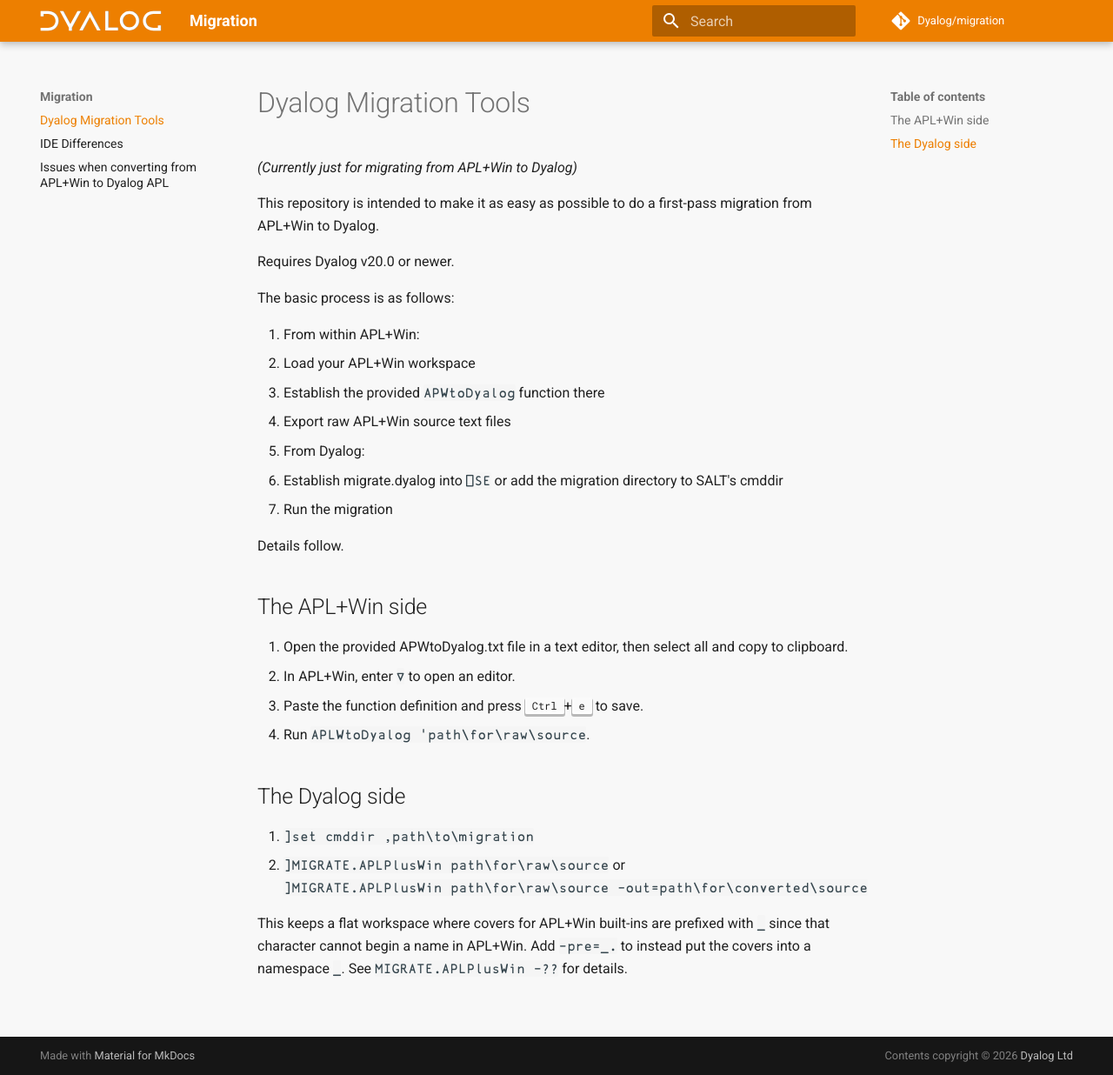
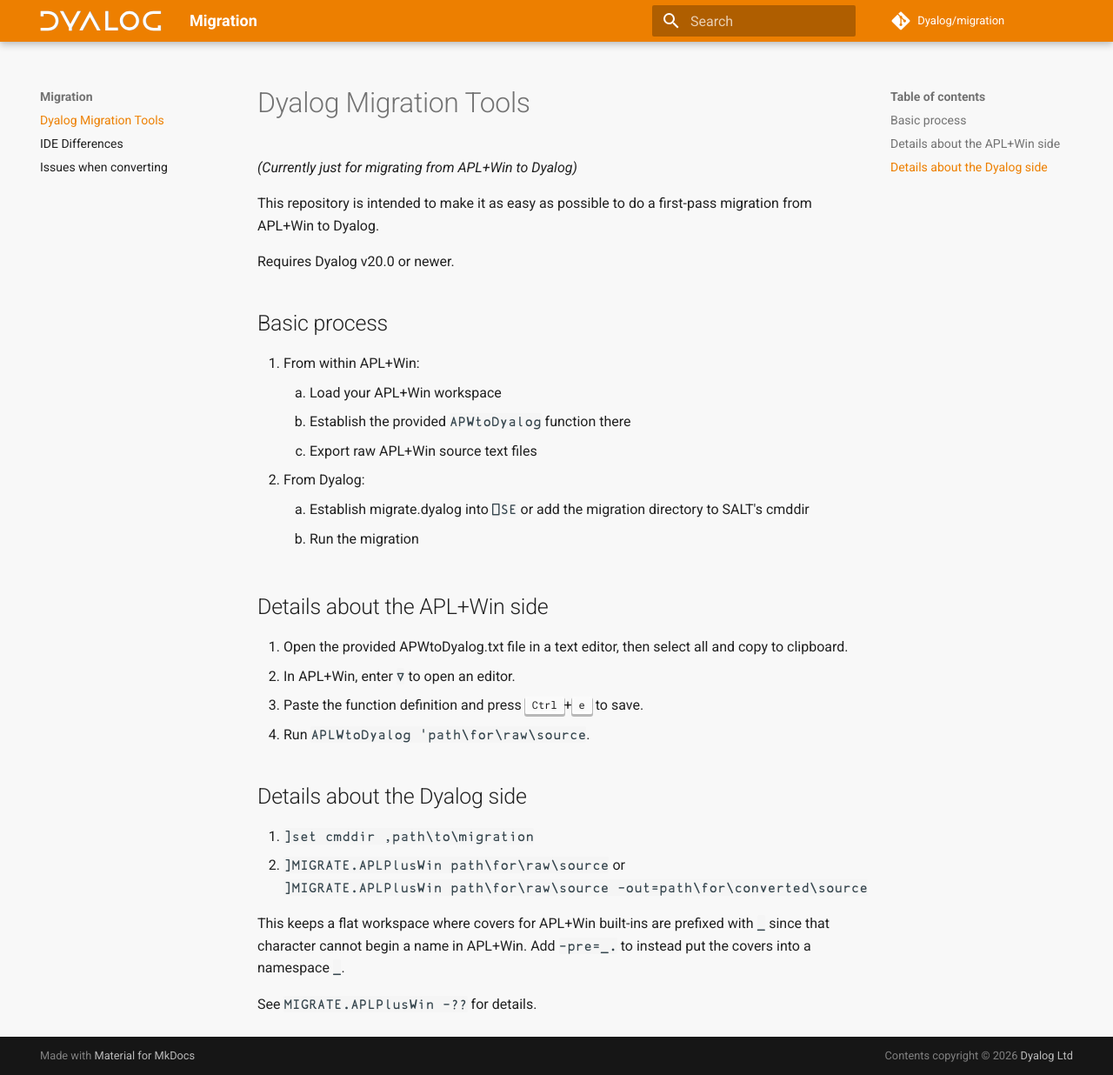
Before and after one commit to Dyalog/migration, an MkDocs documentation site: the page built from docs/index.md, in a window 1280 px wide and 1236 px high. Shown: the whole window at 87% size. Built offline with MkDocs 1.6.1 and Material for MkDocs 9.7.7, drawn with Linux system fonts in a browser that asks for light colours; comment, search, counter and statistics services are not loaded.

Commit message:
re-org docs

```diff
--- a/docs/Issues when converting from APL+Win to Dyalog APL.md
+++ b/docs/Issues when converting.md
@@ -8,20 +10,20 @@
 
 - Pass-though value of modified assignment is the expression on the left in APL+Win but the expression on the right in Dyalog.
 
-## System constants
+### System constants
 
 - `∆SYSVER` looks at the executable timestamp, but the interpreter does actually know when it was created, as shown in the About box
 
 - `⎕SINL` cannot be modelled, but is unlikely to appear in code; use `)SINL`.
 
-## System variables
+### System variables
 
 - `⎕RL` not fully modelled (missing two RNGs and `∆RL` is not updated when generating); only `⎕RL←` should be replaced with `∆RL←`.
 
 - `⎕PR` is impossible to model. R is a character singleton or empty vector. If R is empty, `⍞` input is returned with the prompt included in the result, including any changes user has made. If R is a character, that character replaces each unmodified element of the prompt in the result. `⎕PR` has no effect when `⎕ARBOUT ⍳0` is used.
 * `⎕WATCHPOINTS` would be very nice to have
 
-## System functions
+### System functions
 
 - Dyadic `⎕DR` is complex and does multiple advanced things, including data (de-)serialisation using binary or XML form.
 
@@ -41,7 +43,7 @@
 
 - `⎕CFINFO` and `⎕DTR` are not implemented
 
-## Keywords
+### Keywords
 
 - `:Assert expr` is a comment at runtime, but an assertion when running in debug mode
 
@@ -49,15 +51,15 @@
 
 - `:Trace`… is part of the larger logging system. It is skipped unless in test mode. It is equivalent to `:IfTest ⋄ ⎕LOG`…
 
-## Control structures
+### Control structures
 
-### Conditionals
+#### Conditionals
 
 - `:And` and `:Or` are short-circuiting `∧` and `∨` like `:AndIf` and `:OrIf` but for inline expressions, and `:Ex` allows intermediary execution (like statements between `:If` and `:AndIf`/`:OrIf`)
 
 - `:IfTest` is `:If TESTMODE`
 
-### Error Trapping
+#### Error Trapping
 
 - `:Try` is `:Trap 0`
 
@@ -67,7 +69,7 @@
 
 - `:Test` block is part of the larger logging system. It is skipped unless in debug mode. The `:Pass` block requires all statements to work without error, while the `:Fail` block requires all statements to error.
 
-### Select
+#### Select
 
 - `:NextCase` is the opposite of `break` in C-like languages, i.e. where C continues the the next case, APL jumps to `:EndSelect` at the end of a `:Case` block, but `:NextCase` allows continuation. The current substitution to `→2+⎕LC` fails if there are diamonds instead of line breaks.
 
--- a/docs/index.md
+++ b/docs/index.md
@@ -6,28 +6,28 @@
 
 Requires Dyalog v20.0 or newer.
 
-The basic process is as follows:
+## Basic process
 
 1. From within APL+Win:
-   1. Load your APL+Win workspace
-   2. Establish the provided `APWtoDyalog` function there
-   3. Export raw APL+Win source text files
+    1. Load your APL+Win workspace
+    2. Establish the provided `APWtoDyalog` function there
+    3. Export raw APL+Win source text files
 2. From Dyalog:
-   1. Establish migrate.dyalog into `⎕SE` or add the migration directory to SALT's cmddir
-   2. Run the migration
+    1. Establish migrate.dyalog into `⎕SE` or add the migration directory to SALT's cmddir
+    2. Run the migration
 
-Details follow.
-
-## The APL+Win side
+## Details about the APL+Win side
 
 1. Open the provided APWtoDyalog.txt file in a text editor, then select all and copy to clipboard.
 2. In APL+Win, enter `∇` to open an editor.
 3. Paste the function definition and press <kbd>Ctrl</kbd>+<kbd>e</kbd> to save.
 4. Run `APLWtoDyalog 'path\for\raw\source`.
 
-## The Dyalog side
+## Details about the Dyalog side
 
 1. `]set cmddir ,path\to\migration`
 2. `]MIGRATE.APLPlusWin path\for\raw\source` or `]MIGRATE.APLPlusWin path\for\raw\source -out=path\for\converted\source`
 
-This keeps a flat workspace where covers for APL+Win built-ins are prefixed with `_` since that character cannot begin a name in APL+Win. Add `-pre=_.` to instead put the covers into a namespace `_`. See `MIGRATE.APLPlusWin -??` for details.
+This keeps a flat workspace where covers for APL+Win built-ins are prefixed with `_` since that character cannot begin a name in APL+Win. Add `-pre=_.` to instead put the covers into a namespace `_`.
+
+See `MIGRATE.APLPlusWin -??` for details.
```
Also changed, not shown: other parts of docs/Issues when converting.md (+3 -1 lines), docs/IDE Differences.md (+5 -1 lines).
